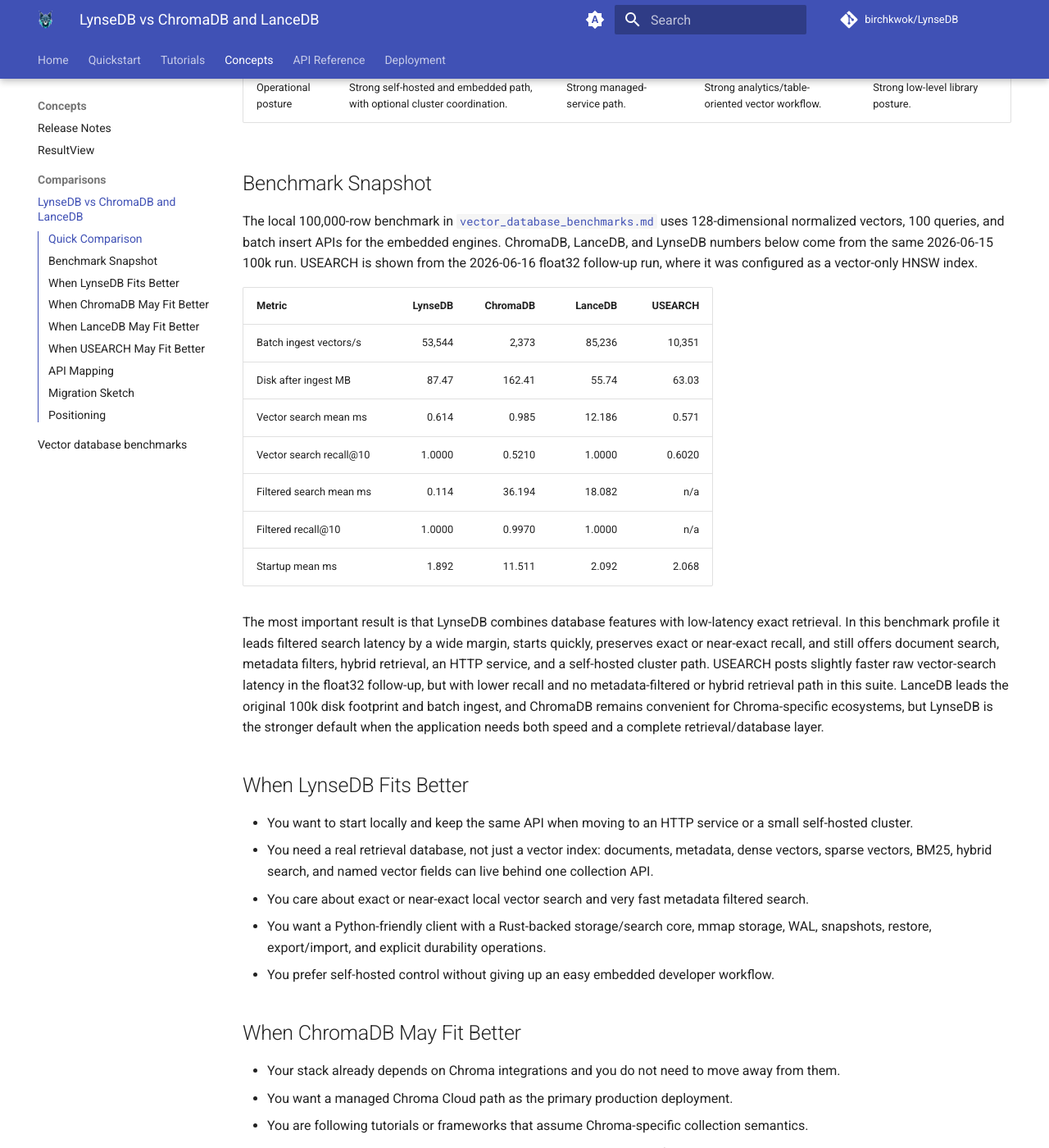
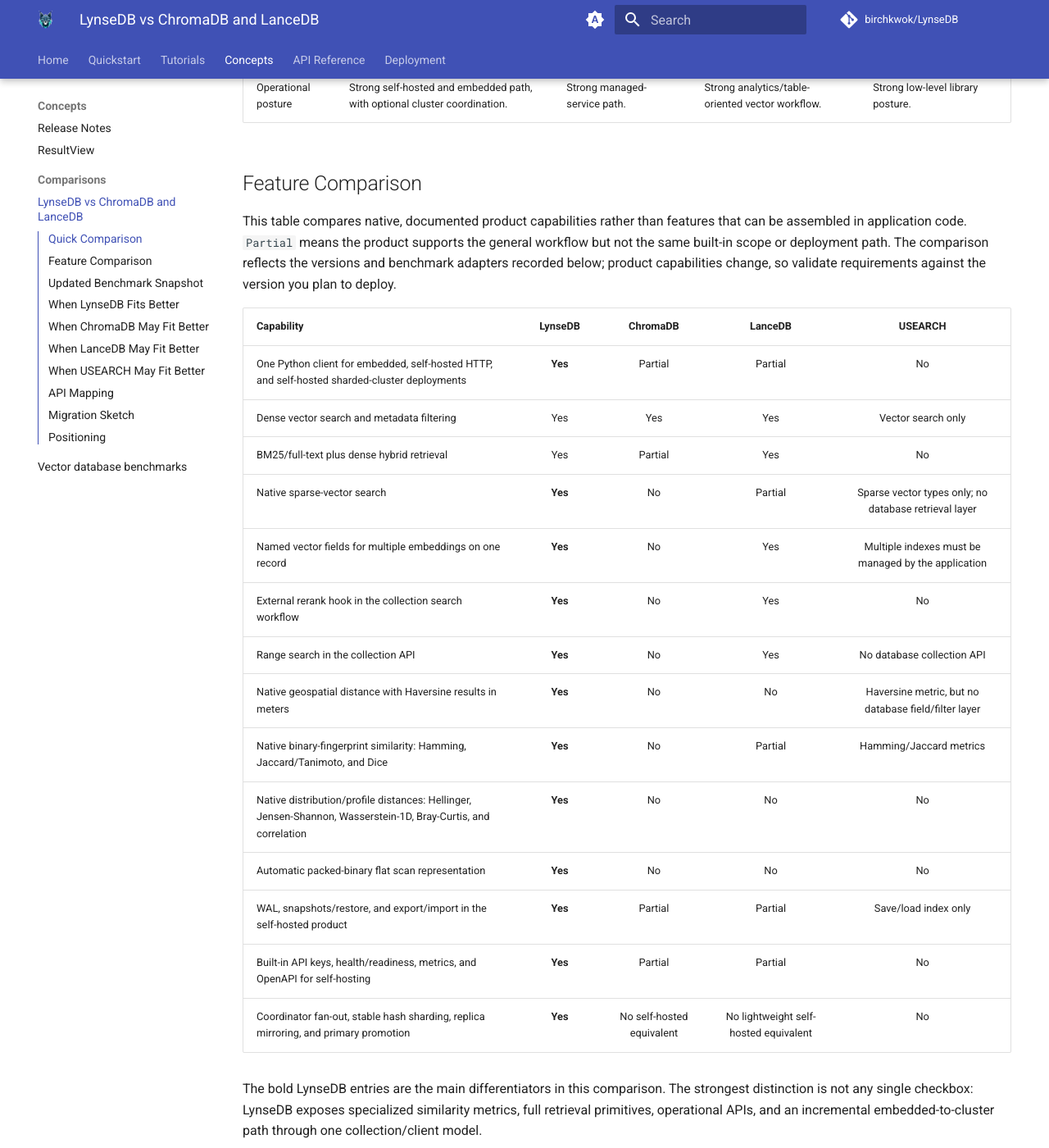
Before and after one commit to BirchKwok/lynsedb, an MkDocs documentation site: the page built from docs/comparisons/chromadb_lancedb.md, in a window 1280 px wide and 1400 px high, scrolled down 1356 px. Shown: the whole window at 82% size. Built offline with MkDocs 1.6.1 and Material for MkDocs 9.7.7, drawn with Linux system fonts in a browser that asks for light colours; comment, search, counter and statistics services are not loaded; the version menu is left out; some of the changed text lies outside the part shown.

```diff
--- a/docs/comparisons/chromadb_lancedb.md
+++ b/docs/comparisons/chromadb_lancedb.md
@@ -32,35 +32,80 @@
 | Storage posture | Rust storage/search core with mmap storage, WAL, snapshots, restore, export/import, and multiple index families. | Chroma storage/query stack. | Columnar Lance storage, compact local files. | Compact persisted vector index. |
 | Operational posture | Strong self-hosted and embedded path, with optional cluster coordination. | Strong managed-service path. | Strong analytics/table-oriented vector workflow. | Strong low-level library posture. |
 
-## Benchmark Snapshot
+## Feature Comparison
 
-The local 100,000-row benchmark in
-[`vector_database_benchmarks.md`](vector_database_benchmarks.md) uses
-128-dimensional normalized vectors, 100 queries, and batch insert APIs for the
-embedded engines. ChromaDB, LanceDB, and LynseDB numbers below come from the
-same 2026-06-15 100k run. USEARCH is shown from the 2026-06-16 float32
-follow-up run, where it was configured as a vector-only HNSW index.
+This table compares native, documented product capabilities rather than features
+that can be assembled in application code. `Partial` means the product supports
+the general workflow but not the same built-in scope or deployment path. The
+comparison reflects the versions and benchmark adapters recorded below; product
+capabilities change, so validate requirements against the version you plan to
+deploy.
 
-| Metric | LynseDB | ChromaDB | LanceDB | USEARCH |
+| Capability | LynseDB | ChromaDB | LanceDB | USEARCH |
+| --- | :---: | :---: | :---: | :---: |
+| One Python client for embedded, self-hosted HTTP, and self-hosted sharded-cluster deployments | **Yes** | Partial | Partial | No |
+| Dense vector search and metadata filtering | Yes | Yes | Yes | Vector search only |
+| BM25/full-text plus dense hybrid retrieval | Yes | Partial | Yes | No |
+| Native sparse-vector search | **Yes** | No | Partial | Sparse vector types only; no database retrieval layer |
+| Named vector fields for multiple embeddings on one record | **Yes** | No | Yes | Multiple indexes must be managed by the application |
+| External rerank hook in the collection search workflow | **Yes** | No | Yes | No |
+| Range search in the collection API | **Yes** | No | Yes | No database collection API |
+| Native geospatial distance with Haversine results in meters | **Yes** | No | No | Haversine metric, but no database field/filter layer |
+| Native binary-fingerprint similarity: Hamming, Jaccard/Tanimoto, and Dice | **Yes** | No | Partial | Hamming/Jaccard metrics |
+| Native distribution/profile distances: Hellinger, Jensen-Shannon, Wasserstein-1D, Bray-Curtis, and correlation | **Yes** | No | No | No |
+| Automatic packed-binary flat scan representation | **Yes** | No | No | No |
+| WAL, snapshots/restore, and export/import in the self-hosted product | **Yes** | Partial | Partial | Save/load index only |
+| Built-in API keys, health/readiness, metrics, and OpenAPI for self-hosting | **Yes** | Partial | Partial | No |
+| Coordinator fan-out, stable hash sharding, replica mirroring, and primary promotion | **Yes** | No self-hosted equivalent | No lightweight self-hosted equivalent | No |
+
+The bold LynseDB entries are the main differentiators in this comparison. The
+strongest distinction is not any single checkbox: LynseDB exposes specialized
+similarity metrics, full retrieval primitives, operational APIs, and an
+incremental embedded-to-cluster path through one collection/client model.
+
+## Updated Benchmark Snapshot
+
+The latest comparable float32 run in
+[`vector_database_benchmarks.md`](vector_database_benchmarks.md) was recorded on
+2026-06-20. It uses 100,000 normalized 128-dimensional vectors, 100 queries,
+top-k 10, and batch insert APIs. LynseDB and LanceDB target exact search;
+USEARCH is configured as a vector-only HNSW index with
+`expansion_search=128`. ChromaDB is included as a persistent local HNSW
+collection; its approximate recall should be read alongside its latency.
+
+| Metric | LynseDB float32 | ChromaDB | LanceDB | USEARCH |
 | --- | ---: | ---: | ---: | ---: |
-| Batch ingest vectors/s | 53,544 | 2,373 | 85,236 | 10,351 |
-| Disk after ingest MB | 87.47 | 162.41 | 55.74 | 63.03 |
-| Vector search mean ms | 0.614 | 0.985 | 12.186 | 0.571 |
-| Vector search recall@10 | 1.0000 | 0.5210 | 1.0000 | 0.6020 |
-| Filtered search mean ms | 0.114 | 36.194 | 18.082 | n/a |
-| Filtered recall@10 | 1.0000 | 0.9970 | 1.0000 | n/a |
-| Startup mean ms | 1.892 | 11.511 | 2.092 | 2.068 |
+| Batch ingest vectors/s | **73,399** | 2,108 | 68,123 | 10,578 |
+| Disk after ingest MB | 69.13 | 162.42 | **55.76** | 63.03 |
+| Vector search mean ms | 0.661 | 1.233 | 14.581 | **0.555** |
+| Vector search recall@10 | **1.0000** | 0.5180 | **1.0000** | 0.6000 |
+| Filtered search mean ms | **0.178** | 37.354 | 16.692 | n/a |
+| Filtered recall@10 | **1.0000** | 0.9990 | **1.0000** | n/a |
+| Hybrid search mean ms | **4.809** | n/a | 17.810 | n/a |
+| Startup mean ms | 2.087 | 13.995 | 2.251 | **0.036** |
 
-The most important result is that LynseDB combines database features with
-low-latency exact retrieval. In this benchmark profile it leads filtered search
-latency by a wide margin, starts quickly, preserves exact or near-exact recall,
-and still offers document search, metadata filters, hybrid retrieval, an HTTP
-service, and a self-hosted cluster path. USEARCH posts slightly faster raw
-vector-search latency in the float32 follow-up, but with lower recall and no
-metadata-filtered or hybrid retrieval path in this suite. LanceDB leads the
-original 100k disk footprint and batch ingest, and ChromaDB remains convenient
-for Chroma-specific ecosystems, but LynseDB is the stronger default when the
-application needs both speed and a complete retrieval/database layer.
+On this workload, LynseDB combines exact recall with substantially lower vector,
+filtered, and hybrid-search latency than LanceDB. USEARCH has the lowest raw
+vector-search latency and fastest startup, but its approximate result reaches
+0.600 recall@10 and its adapter has no database-level filtered or hybrid search.
+ChromaDB also trades recall for approximate-search latency in this run. LanceDB
+uses the least disk in this float32 comparison.
+
+The same benchmark suite also includes a 1,000,000-row exact-search scale check:
+
+| Metric | LynseDB | LanceDB |
+| --- | ---: | ---: |
+| Batch ingest vectors/s | 49,954 | **85,057** |
+| Disk after ingest MB | 694.32 | **547.69** |
+| Vector search mean ms | **6.013** | 109.009 |
+| Vector search recall@10 | **1.0000** | **1.0000** |
+| Filtered search mean ms | **2.160** | 148.455 |
+| Filtered recall@10 | **1.0000** | **1.0000** |
+
+At 1 million rows, LanceDB ingests faster and uses less persisted space, while
+LynseDB records about 18x lower mean exact-vector latency and 69x lower mean
+filtered-search latency. These are results from one reproducible machine and
+dataset, not universal performance guarantees.
 
 ## When LynseDB Fits Better
 
```
Also changed, not shown: docs/client.md (+17 -2 lines), docs/comparisons/vector_database_benchmarks.md (+84 -73 lines), docs/releases.md (+4 -0 lines), 6 other files.
